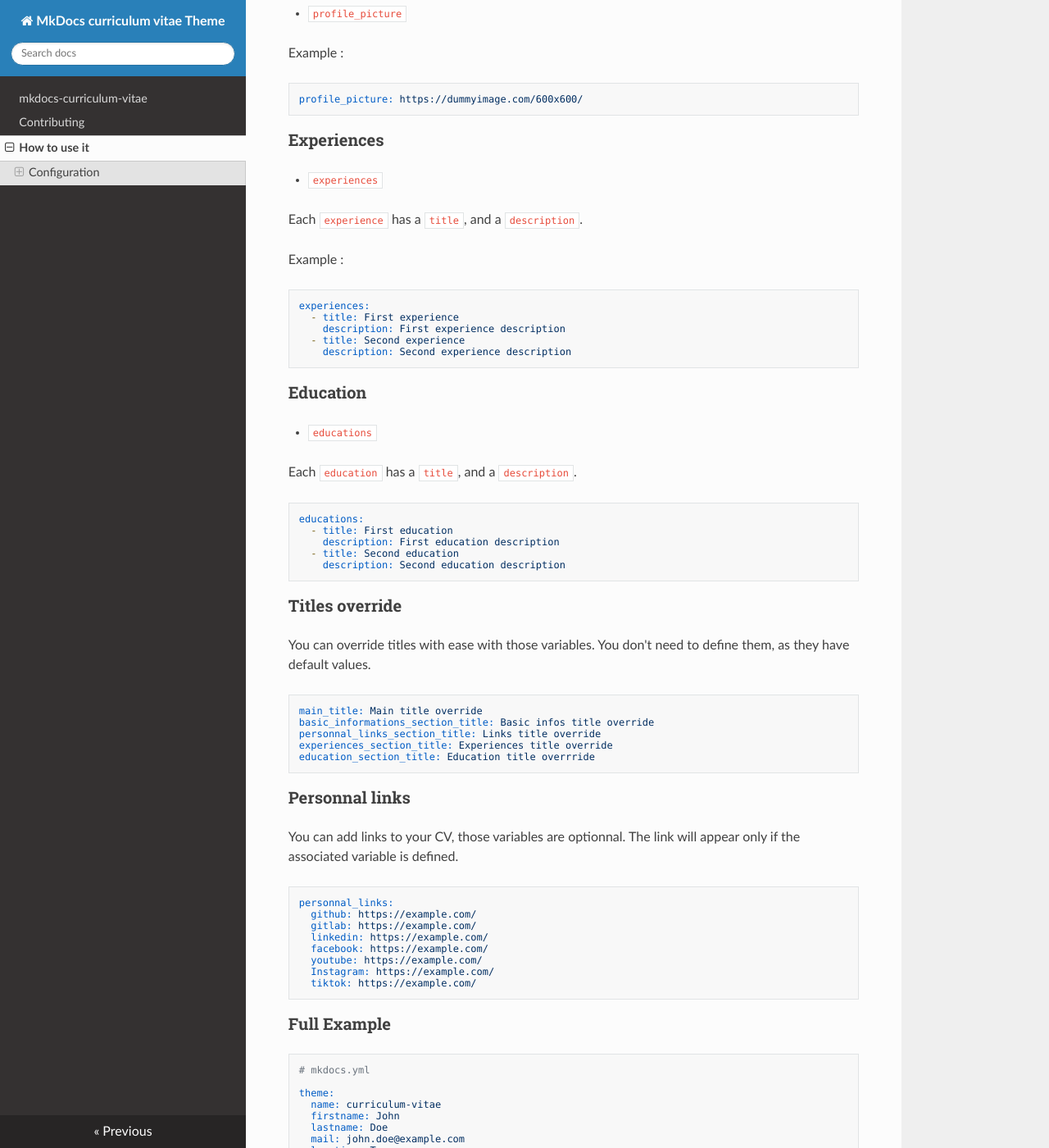
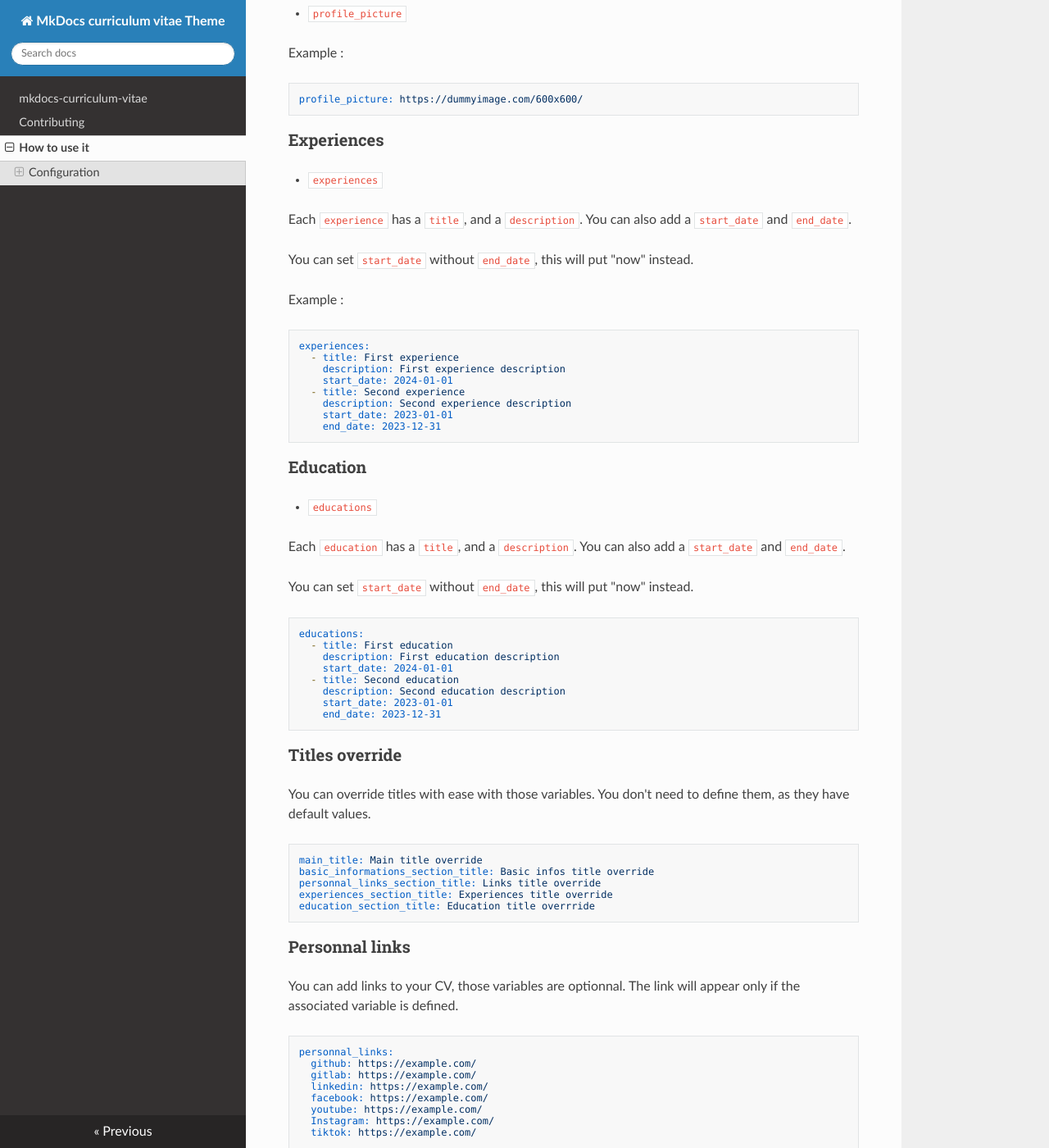
Before and after one commit to Paul-Riviere/mkdocs-curriculum-vitae, an MkDocs documentation site: the page built from docs/how-to-use-it.md, in a window 1280 px wide and 1400 px high, scrolled down 798 px. Shown: the whole window at 82% size. Built offline with MkDocs 1.6.1, drawn with Linux system fonts in a browser that asks for light colours; nearby versions of some CDN libraries; some of the changed text lies outside the part shown.

Commit message:
feat: add dates to experiences and educations

````diff
--- a/docs/how-to-use-it.md
+++ b/docs/how-to-use-it.md
@@ -43,7 +43,9 @@
 
 - `experiences`
 
-Each `experience` has a `title`, and a `description`.
+Each `experience` has a `title`, and a `description`. You can also add a `start_date` and `end_date`.
+
+You can set `start_date` without `end_date`, this will put "now" instead.
 
 Example :
 
@@ -51,22 +53,30 @@
 experiences:
   - title: First experience
     description: First experience description
+    start_date: 2024-01-01
   - title: Second experience
     description: Second experience description
+    start_date: 2023-01-01
+    end_date: 2023-12-31
 ```
 
 ### Education
 
 - `educations`
 
-Each `education` has a `title`, and a `description`.
+Each `education` has a `title`, and a `description`. You can also add a `start_date` and `end_date`.
+
+You can set `start_date` without `end_date`, this will put "now" instead.
 
 ```yml
 educations:
   - title: First education
     description: First education description
+    start_date: 2024-01-01
   - title: Second education
     description: Second education description
+    start_date: 2023-01-01
+    end_date: 2023-12-31
 ```
 
 ### Titles override
@@ -124,11 +134,17 @@
   experiences:
     - title: First experience
       description: First experience description
+      start_date: 2024-01-01
     - title: Second experience
       description: Second experience description
+      start_date: 2023-01-01
+      end_date: 2023-12-31
   educations:
     - title: First education
       description: First education description
+      start_date: 2024-01-01
     - title: Second education
       description: Second education description
+      start_date: 2023-01-01
+      end_date: 2023-12-31
 ```
--- a/src/mkdocs_curriculum_vitae/assets/mkdocs_curriculum_vitae.css
+++ b/src/mkdocs_curriculum_vitae/assets/mkdocs_curriculum_vitae.css
@@ -41,3 +41,7 @@
   height: -webkit-fill-available;
   max-width: 200px;
 }
+
+.education-dates, .experience-dates {
+  font-style: italic;
+}
--- a/src/mkdocs_curriculum_vitae/main.html
+++ b/src/mkdocs_curriculum_vitae/main.html
@@ -59,6 +59,9 @@
                 {%- for experience in config.theme.experiences %}
                 <li>
                     <b>{{ experience.title }}</b>
+                    {%- if experience.start_date is defined %}
+                    <p class="experience-dates">From {{ experience.start_date }} to {{ experience.end_date | default("now") }}</p>
+                    {%- endif %}
                     <p>{{ experience.description }}</p>
                 </li>
                 {%- endfor %}
@@ -69,6 +72,9 @@
                 {%- for education in config.theme.educations %}
                 <li>
                     <b>{{ education.title }}</b>
+                    {%- if education.start_date is defined %}
+                    <p class="education-dates">From {{ education.start_date }} to {{ education.end_date | default("now") }}</p>
+                    {%- endif %}
                     <p>{{ education.description }}</p>
                 </li>
                 {%- endfor %}
````
Also changed, not shown: 1 other file.
